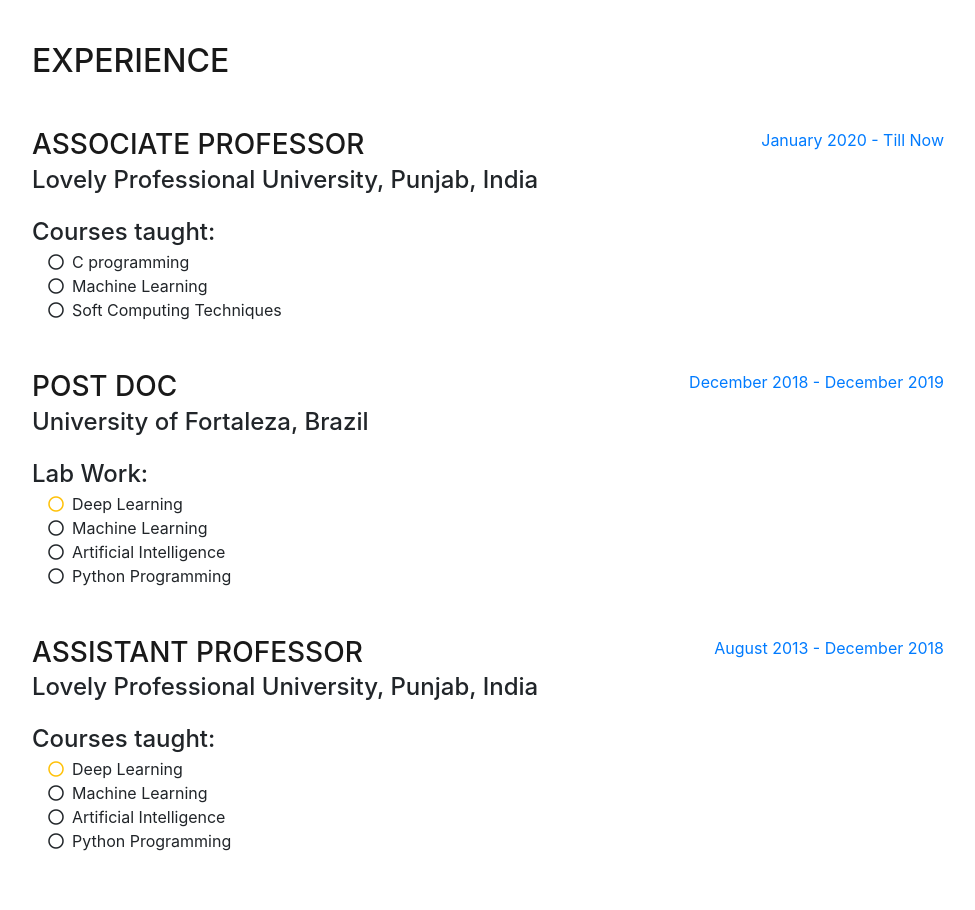
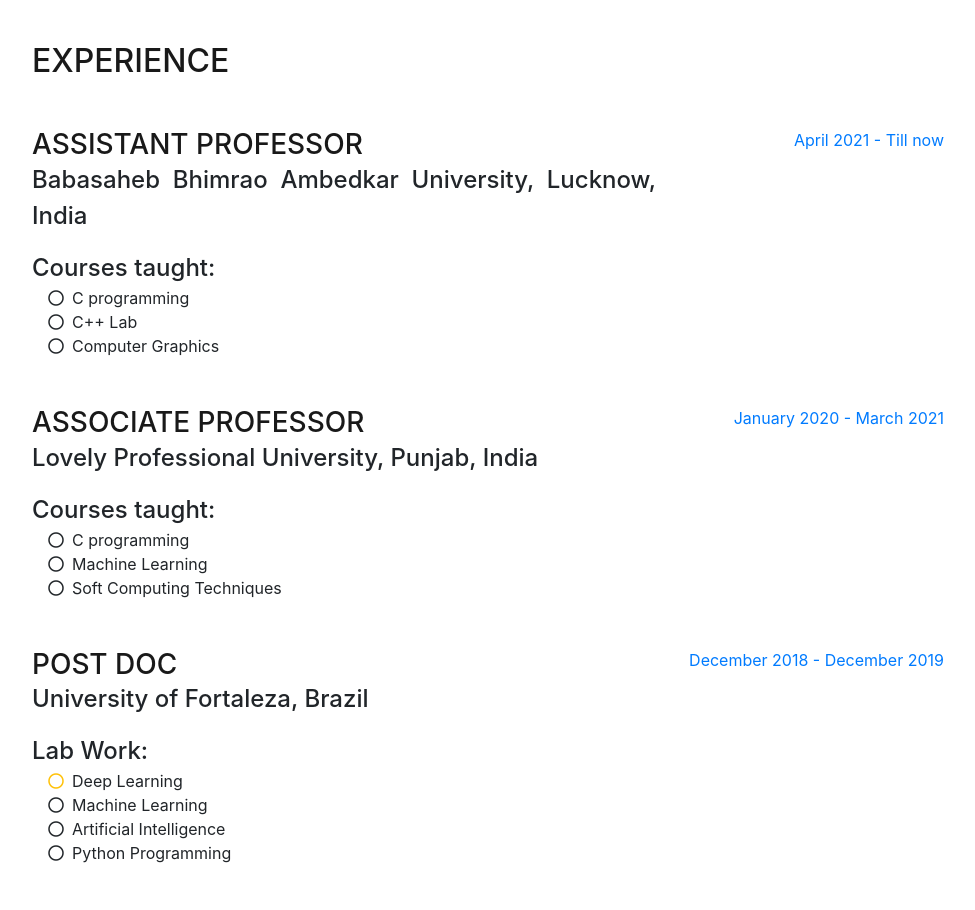
Before and after one commit to Khamparia1988/Khamparia1988.github.io, a website with bundled scripts: page index.html in a window 1280 px wide. Shown: the part 7920-8830 px from the top of the page, without its empty margins (288-1263 px from the left). Built offline with nearby package versions, Linux system fonts and the light colour scheme; a web font is replaced by a local one.

Commit message:
Update index.html

```diff
--- a/index.html
+++ b/index.html
@@ -708,7 +708,37 @@
 	  <section class="resume-section p-3 p-lg-5 d-flex justify-content-center" id="experience">
       <div class="w-100">
         <h2 class="mb-5">Experience</h2>
-
+    <div class="resume-item d-flex flex-column flex-md-row justify-content-between mb-5">
+          <div class="resume-content">
+
+<h3 class="mb-0">Assistant Professor</h3>
+		    <div class="subheading mb-3">Babasaheb Bhimrao Ambedkar University, Lucknow, India</div>
+
+<!--             <p> Automatic quantification and classification of leukocytes in microscopic images are of paramount importance in the perspective of disease identification, its progress and drugs development. Extracting numerical values of leukocytes from microscopic images of blood or tissue sections represents a tricky challenge. Despite the increasing sophistication of modern diagnostic tools, pathological anatomy is still the principal means by which most of the diagnosis proceeds. Therefore, this project focus on automating the identify of leukocytes, transmigrated into skin, for reducing time consumption and providing quantitative data for biologist/scientist of preclinical drug development. </p> -->
+<!--             <div class="subheading mb-3"> <span class="text-primary"><a href="#" target="_blank">Project Page</a></span></div> -->
+
+             <div class="subheading mb-0">Courses taught:</div>
+ <ul class="fa-ul mb-0">
+
+          <li>
+            <i class="fa-li far fa-circle"></i>
+            C programming</li>
+
+              <li>
+            <i class="fa-li far fa-circle"></i>
+            C++ Lab</li>
+	  <li>
+            <i class="fa-li far fa-circle"></i>
+            Computer Graphics</li>
+
+        </ul>
+          </div>
+
+          <div class="resume-date text-md-right">
+            <span class="text-primary">April 2021 - Till now</span>
+
+		       </div>
+        </div>
 
 	       <div class="resume-item d-flex flex-column flex-md-row justify-content-between mb-5">
           <div class="resume-content">
@@ -737,7 +767,7 @@
           </div>
 
           <div class="resume-date text-md-right">
-            <span class="text-primary">January 2020 - Till Now</span>
+            <span class="text-primary">January 2020 - March 2021</span>
 
 		       </div>
         </div>
```
